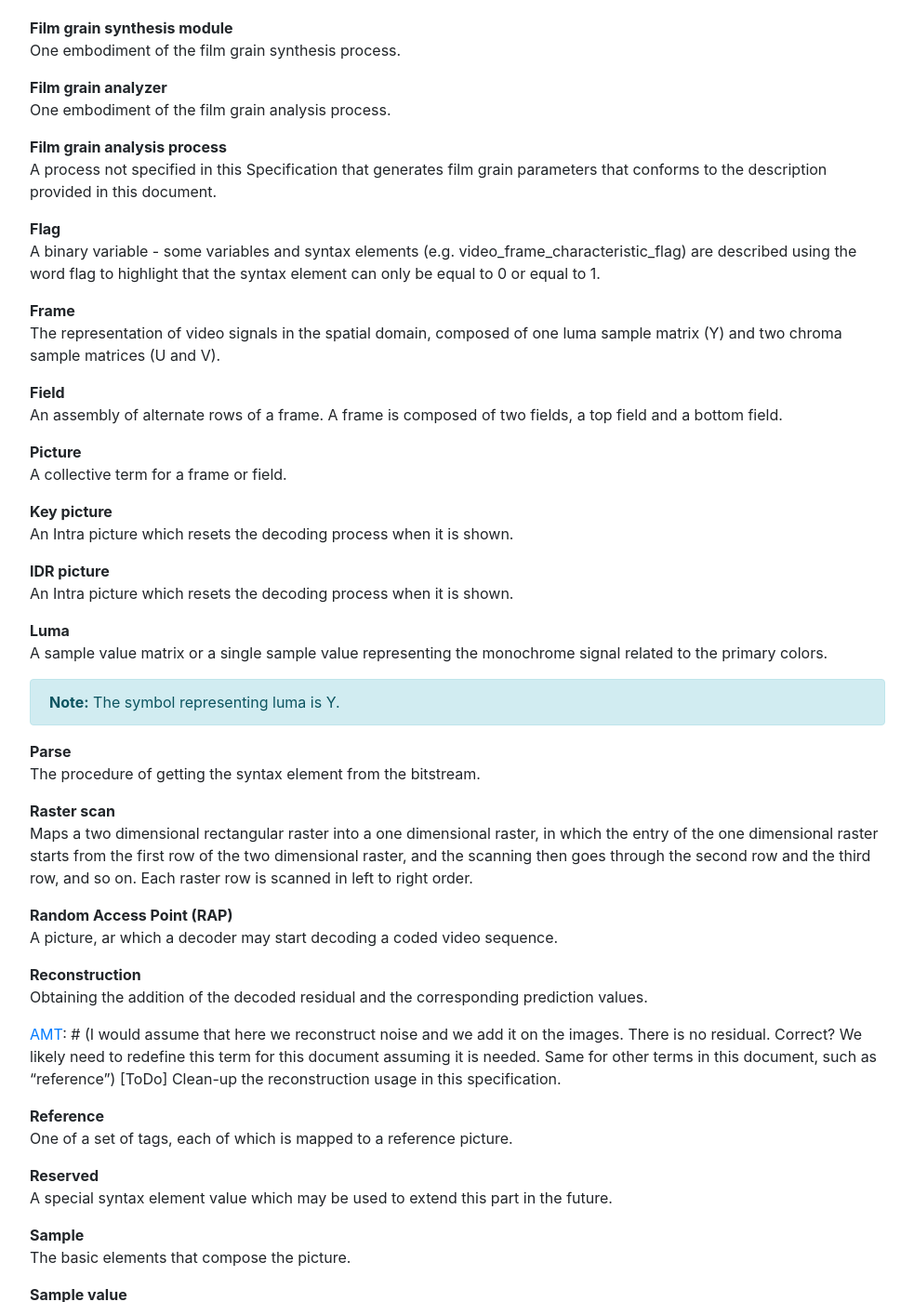
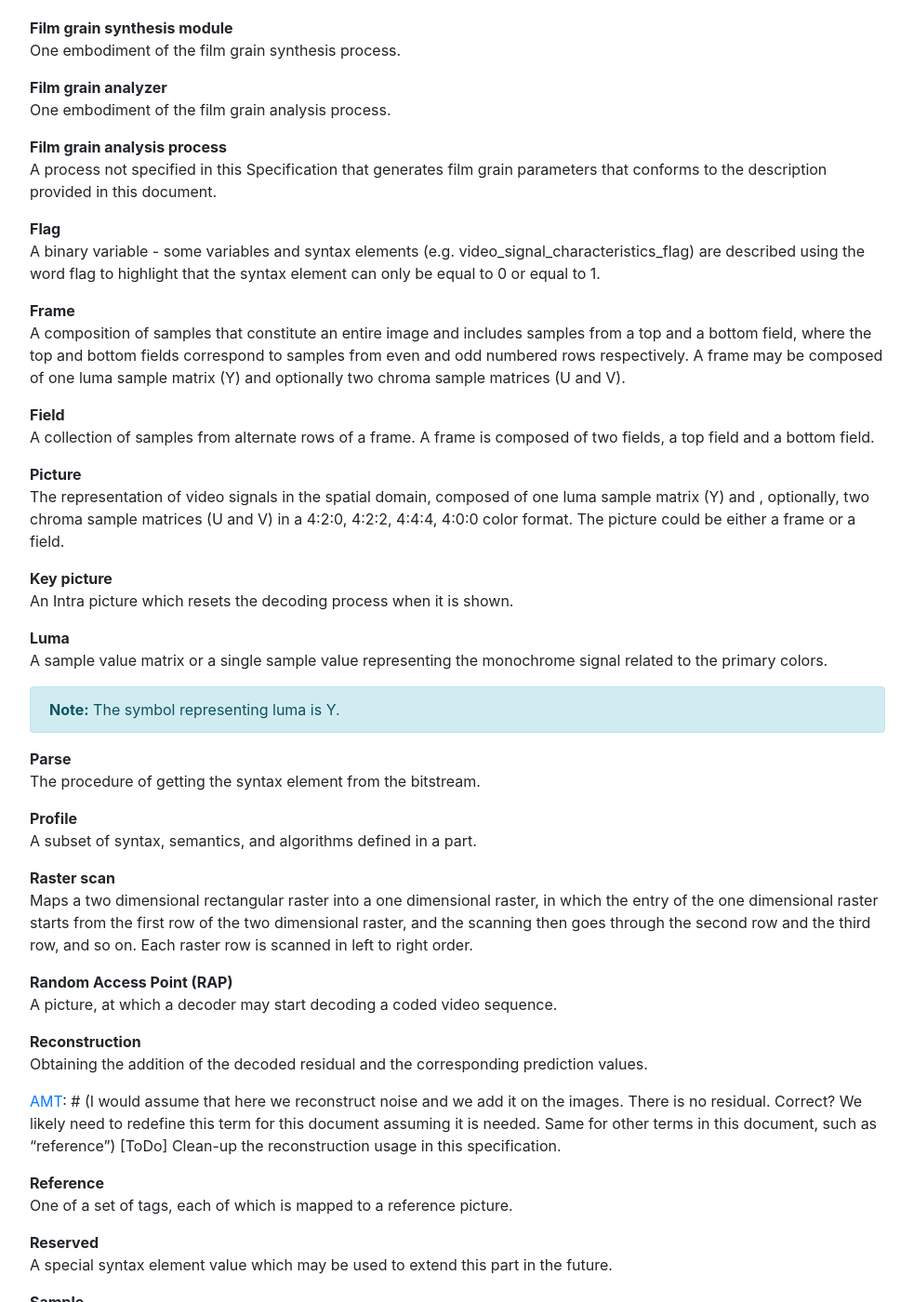
Before and after one commit to AOMediaCodec/afgs1-spec, a Jekyll site: the page docs/index.html, which Jekyll copies as it is, in a window 1280 px wide and 1400 px high, scrolled down 2804 px. Shown: the whole window at 93% size, without its empty margins (53-1036 px from the left). Built offline with Jekyll 4.4.1, drawn with Linux system fonts in a browser that asks for light colours; nearby versions of some CDN libraries; some of the changed text lies outside the part shown.

Commit message:
video signal characteristics bug fix and html update (#53)

```diff
--- a/docs/index.html
+++ b/docs/index.html
@@ -212,28 +211,29 @@ that conforms to the description provided in this document.</p>
   <dt>Flag</dt>
   <dd>
     <p>A binary variable - some variables and syntax elements (e.g.
-video_frame_characteristic_flag) are described using the word flag to highlight that the
+video_signal_characteristics_flag) are described using the word flag to highlight that the
 syntax element can only be equal to 0 or equal to 1.</p>
   </dd>
   <dt>Frame</dt>
   <dd>
+    <p>A composition of samples that constitute an entire image and includes samples from a top and a bottom field,
+where the top and bottom fields correspond to samples from even and odd numbered rows respectively.
+A frame may be composed of one
+luma sample matrix (Y) and optionally two chroma sample matrices (U and V).</p>
+  </dd>
+  <dt>Field</dt>
+  <dd>
+    <p>A collection of samples from alternate rows of a frame. A frame is composed of two fields,
+a top field and a bottom field.</p>
+  </dd>
+  <dt>Picture</dt>
+  <dd>
     <p>The representation of video signals in the spatial domain, composed of one
-luma sample matrix (Y) and two chroma sample matrices (U and V).</p>
-  </dd>
-  <dt>Field</dt>
-  <dd>
-    <p>An assembly of alternate rows of a frame. A frame is composed of two fields,
-a top field and a bottom field.</p>
-  </dd>
-  <dt>Picture</dt>
-  <dd>
-    <p>A collective term for a frame or field.</p>
+luma sample matrix (Y) and , optionally, two chroma sample matrices (U and V)
+in a 4:2:0, 4:2:2, 4:4:4, 4:0:0 color format. The picture could be either a
+frame or a field.</p>
   </dd>
   <dt>Key picture</dt>
-  <dd>
-    <p>An Intra picture which resets the decoding process when it is shown.</p>
-  </dd>
-  <dt>IDR picture</dt>
   <dd>
     <p>An Intra picture which resets the decoding process when it is shown.</p>
   </dd>
@@ -247,6 +247,10 @@ signal related to the primary colors.</p>
   <dt>Parse</dt>
   <dd>
     <p>The procedure of getting the syntax element from the bitstream.</p>
+  </dd>
+  <dt>Profile</dt>
+  <dd>
+    <p>A subset of syntax, semantics, and algorithms defined in a part.</p>
   </dd>
   <dt>Raster scan</dt>
   <dd>
@@ -257,7 +261,7 @@ the third row, and so on. Each raster row is scanned in left to right order.</p>
   </dd>
   <dt>Random Access Point (RAP)</dt>
   <dd>
-    <p>A picture, ar which a decoder may start decoding a coded video sequence.</p>
+    <p>A picture, at which a decoder may start decoding a coded video sequence.</p>
   </dd>
   <dt>Reconstruction</dt>
   <dd>
@@ -1065,11 +1069,11 @@ in the <a href="https://aomediacodec.github.io/metadata-registry/">AOMedia metad
       <td> </td>
     </tr>
     <tr>
-      <td>    <b class="syntax-element">video_frame_characteristics_flag</b></td>
+      <td>    <b class="syntax-element">video_signal_characteristics_flag</b></td>
       <td>f(1)</td>
     </tr>
     <tr>
-      <td>    if (video_frame_characteristics_flag)</td>
+      <td>    if (video_signal_characteristics_flag)</td>
       <td> </td>
     </tr>
     <tr>
@@ -1695,7 +1699,6 @@ with the same film_grain_param_set_idx value.</p>
 <p>For a given decoded picture, all film grain parameter sets associated with the picture shall
 have the same value for afgs1_enable_flag.</p>
 
-
 <p class="alert alert-info"><strong>Note:</strong> The conformance statements above mean that if film grain parameter sets are associated with
 a decoded picture, there must be one film grain parameter set that corresponds to the
 decoded picture resolution, there shall not be more than one film grain parameter set that
@@ -1705,11 +1708,9 @@ decoded picture shall each use a unique of film_grain_param_set_idx.</p>
 <h3 id="film-grain-parameters-semantics">Film grain parameters semantics</h3>
 
 <p>This metadata provides the post-processing module with a model for parameterized film grain
-
 synthesis. The film grain process is applied to frames output by a video decoder or
 a video post-processing module. The film grain synthesis should be applied at the resolution
 specified for the selected film grain parameter set.</p>
-
 
 <p class="alert alert-info"><strong>Note:</strong> An encoder may use this film grain metadata to characterize film grain that was present in the
 original source video material and was removed by pre-processing filtering techniques. The specified
@@ -1724,10 +1725,8 @@ encoded video bitstream.</p>
 scalability layers structure of the bitstream. In particular, the metadata assosiated with lower scalability layers
 should not refer to the film grain parameters associated with higher scalability layers.</p>
 
-
 <p class="alert alert-info"><strong>Note:</strong> In case of the update_grain equal to 0, the film grain synthesis module should use the parameters
 from the previous frame in the display order and not the coding order.</p>
-
 
 <p><strong>film_grain_param_set_idx</strong> is an index of a film grain parameter set. Up to 8 separate film grain parameter
 sets may be simultaneously stored by the film grain processing module.</p>
@@ -1735,7 +1734,6 @@ sets may be simultaneously stored by the film grain processing module.</p>
 <p class="alert alert-info"><strong>Note:</strong> An encoder may use film_grain_param_set_idx to differentiate between up to 8 separate film grain models.
 For example, in the case of varying output picture resolutions, an encoder may assign different film_grain_param_set_idx to
 film grain parameters that are used with pictures with different output resolutions.</p>
-
 
 <p><strong>apply_grain</strong> equal to 1 specifies that the film grain synthesis process is disabled when the film grain parameters
 determined in the current av1_film_grain_params function are selected.  apply_grain equal to 0 specifies that the
@@ -1751,7 +1749,6 @@ av1_film_grain_params_function shall be stored in the memory location denoted by
 <p><strong>update_grain</strong> equal to 1 means that a new set of parameters is sent.
 update_grain equal to 0 means that the previous set of parameters in the frame display order should be used.</p>
 
-
 <p>It is a requirement of bitstream conformance that for every distinct value of film_grain_param_set_idx used in a coded video
 sequence, the first picture in the display order with that value of film_grain_param_set_idx that has apply_grain flag equal to 1
 have update_grain equal to 1.</p>
@@ -1770,7 +1767,6 @@ When update_grain is equal to 0, a previous set of parameters should be used for
 <p><strong>apply_horz_resolution</strong> indicates the luma horizontal resolution corresponding to the film grain synthesis parameters in units of 1 « apply_units_resolution_log2 luma samples.</p>
 
 <p class="alert alert-info">[Ed.note. It is intended to recommend for the encoders to put the FGS parameters corresponding to the decoded picture resolution into the metadata.]</p>
-
 
 <p><strong>luma_only</strong> equal to 1 specifies that the film grain synthesis parameters do not include U and V color planes.  luma_only
 equal to 0 specifies that the film grain synthesis parameters do include U and V color planes.</p>
@@ -1780,7 +1776,6 @@ synthesis parameters is the same as the horizontal resolution of the luma compon
 specifies that the horizontal resolution of the chroma component of the film grain synthesis parameters is equal to
 the horizontal resolution of the luma component subsampled by a factor of two.</p>
 
-
 <p><strong>subsampling_y</strong> equal to 0 specifies that the vertical resolution of the chroma component of the film grain
 synthesis parameters is the same as the vertical resolution of the luma component.  subsampling_y equal to 1
 specifies that the vertical resolution of the chroma component of the film grain synthesis parameters is equal to
@@ -1826,8 +1821,8 @@ and luma_only syntax elements.</p>
   </tbody>
 </table>
 
-<p><strong>video_frame_characteristics_flag</strong> equal to 1 specifies that the syntax element bit_depth_minus8 is present in this message.
-video_frame_characteristics_flag equal to 0 specifies that the syntax element bit_depth_minus8 is not present in this message.</p>
+<p><strong>video_signal_characteristics_flag</strong> equal to 1 specifies that the syntax element bit_depth_minus8 is present in this message.
+video_signal_characteristics_flag equal to 0 specifies that the syntax element bit_depth_minus8 is not present in this message.</p>
 
 <p><strong>bit_depth_minus8</strong> indicates the bitdepth of the decoded video frame associated with the current film grain parameters.
 When bit_depth_minus8 is not present, the variable BitDepth is derived from the decoded video frame that is associated
@@ -2199,13 +2194,11 @@ Some applications, such as transcoding from or to another video coding standard,
 
 <p>This process is invoked to process video pictures.</p>
 
-
 <p>If afgs1_enable_flag is equal to 1 and apply_grain is present and equal to 1, then
 the film grain synthesis process specified in <a href="#film-grain-synthesis-process">section 8.2</a> is invoked with inputs of w, h, SubX, and SubY.</p>
 
 <p>This process modifies arrays OutY, OutU, OutV that contain the output frame samples of the video decoder or
 intermediate values of video frames from the previous post-processing modules.</p>
-
 
 <p>Finally, the picture to be processed is defined to be the arrays OutY, OutU, OutV where the bit depth for each sample is BitDepth.</p>
 
@@ -2226,9 +2219,7 @@ intermediate values of video frames from the previous post-processing modules.</
     <p>variables w and h specifying the width and height of the picture,</p>
   </li>
   <li>
-
     <p>variables SubX and SubY specifying the subsampling parameters of the frame,</p>
-
   </li>
   <li>
     <p>arrays OutY, OutU, OutV,</p>
@@ -2474,7 +2465,6 @@ Similarly, when num_cr_points/num_cb_points are equal to 0 and chroma_scaling_fr
   </li>
   <li>
     <p>variables SubX and SubY specifying the subsampling parameters of the frame.</p>
-
   </li>
 </ul>
 
```
Also changed, not shown: other parts of docs/index.html (+2 -3 lines), 02.terms.md (+1 -1 lines), 07.bitstream.semantics.md (+2 -2 lines).
